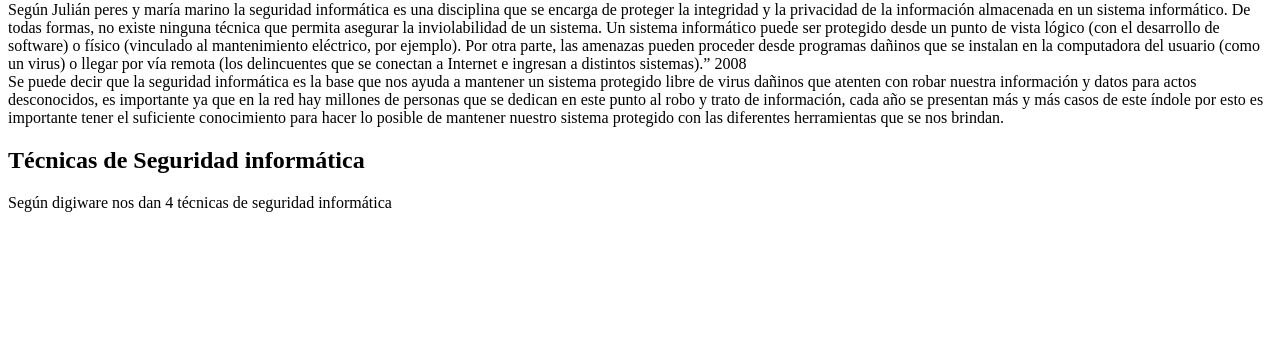
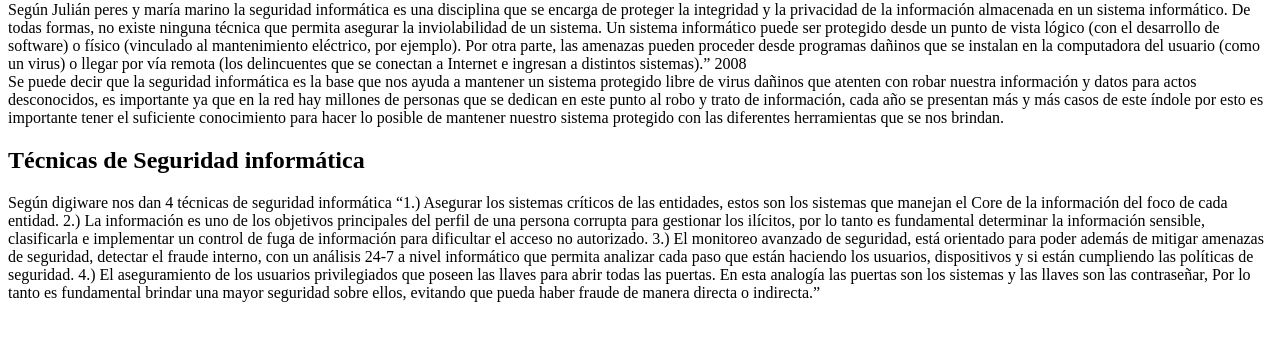
Before and after one commit to ediver-obando/fase3trabajo, a plain HTML site: page index.html in a window 1280 px wide. Shown: the part 105-446 px from the top of the page. Drawn offline with Linux system fonts and the light colour scheme.

Commit message:
Update index.html

```diff
--- a/index.html
+++ b/index.html
@@ -21,6 +21,10 @@
         </p>
         <h2>Técnicas de Seguridad informática </h2>
         <p>Según digiware nos dan 4 técnicas de seguridad informática
+           “1.) Asegurar los sistemas críticos de las entidades, estos son los sistemas que manejan el Core de la información del foco de cada entidad.
+            2.) La información es uno de los objetivos principales del perfil de una persona corrupta para gestionar los ilícitos, por lo tanto es fundamental determinar la información sensible, clasificarla e implementar un control de fuga de información para dificultar el acceso no autorizado.
+            3.) El monitoreo avanzado de seguridad, está orientado para poder además de mitigar amenazas de seguridad, detectar el fraude interno, con un análisis 24-7 a nivel informático que permita analizar cada paso que están haciendo los usuarios, dispositivos y si están cumpliendo las políticas de seguridad.
+            4.) El aseguramiento de los usuarios privilegiados que poseen las llaves para abrir todas las puertas. En esta analogía las puertas son los sistemas y las llaves son las contraseñar, Por lo tanto es fundamental brindar una mayor seguridad sobre ellos, evitando que pueda haber fraude de manera directa o indirecta.”
 
 
         </p>
```
